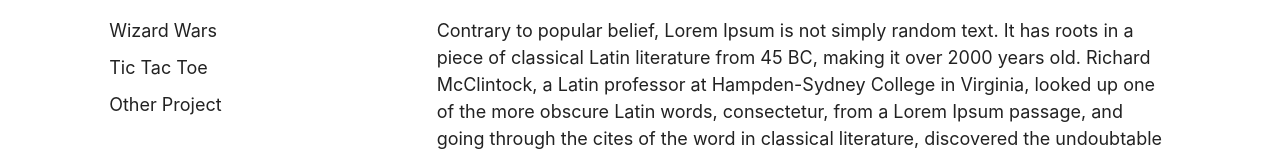
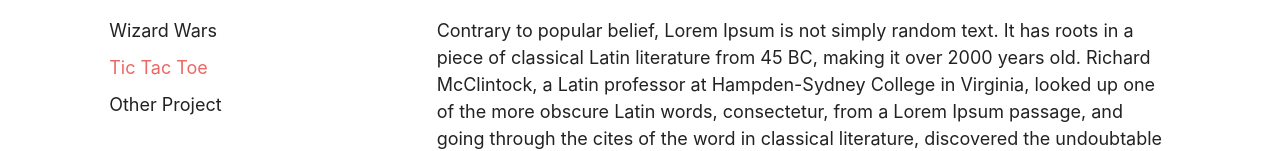
Before and after one commit to Dream-Portal/dream-portal.github.io, a plain HTML site: page index.html in a window 1280 px wide. Shown: the part 196-347 px from the top of the page. Drawn offline with nearby package versions, Linux system fonts and the light colour scheme; a web font is replaced by a local one.

Commit message:
tic tac toe link

```diff
--- a/index.html
+++ b/index.html
@@ -23,7 +23,7 @@
           <p>Wizard Wars</p>
         </div>
         <div class="project">
-          <p>Tic Tac Toe</p>
+          <p><a href="/apps/tic-tac-toe">Tic Tac Toe</a></p>
         </div>
         <div class="project">
           <p>Other Project</p>
```
